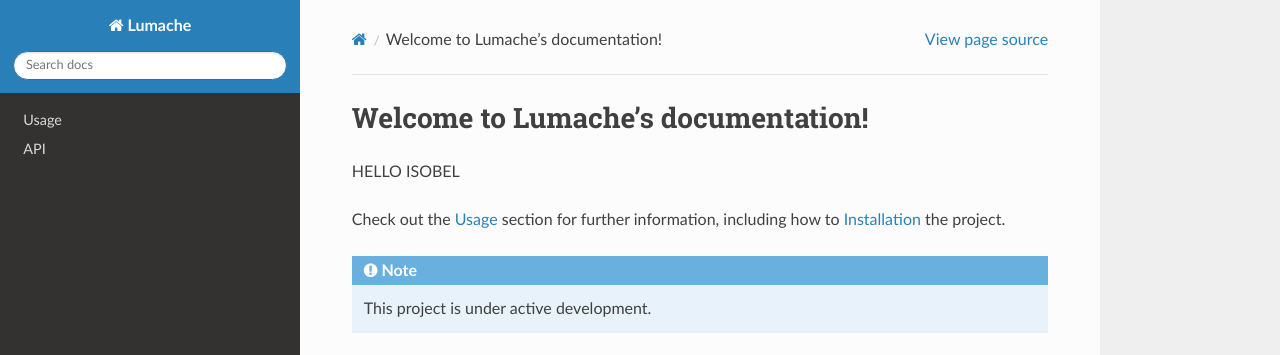
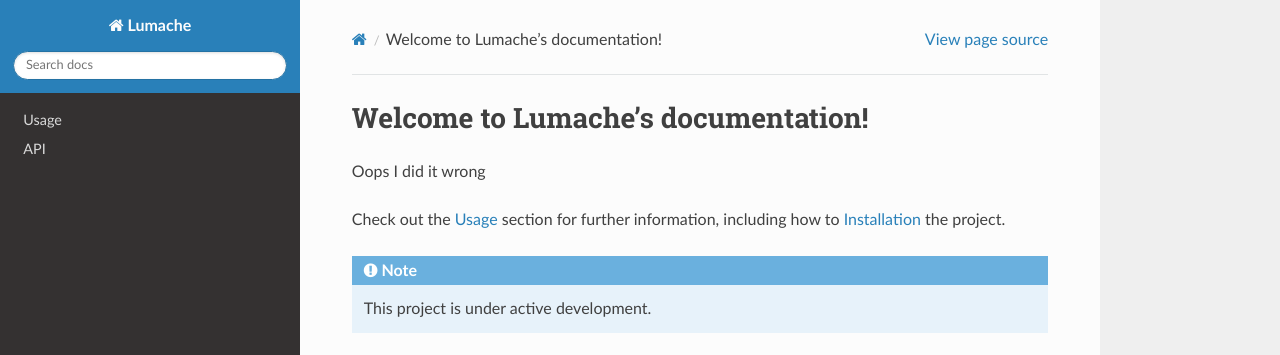
Before and after one commit to imawby/rtd-tutorial, a Sphinx documentation site: the page built from docs/source/index.rst, in a window 1280 px wide. Shown: the top 355 px of the page. Built offline with Sphinx 7.4.7 and the Read the Docs theme 3.1.0, drawn with Linux system fonts in a browser that asks for light colours.

Commit message:
Update index.rst

```diff
--- a/docs/source/index.rst
+++ b/docs/source/index.rst
@@ -1,7 +1,6 @@
 Welcome to Lumache's documentation!
 ===================================
-
-HELLO ISOBEL
+Oops I did it wrong
 
 Check out the :doc:`usage` section for further information, including
 how to :ref:`installation` the project.
```
